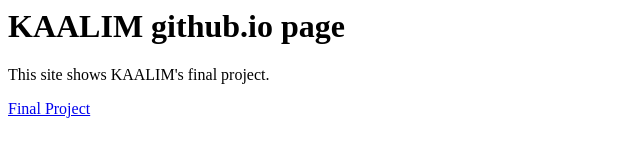
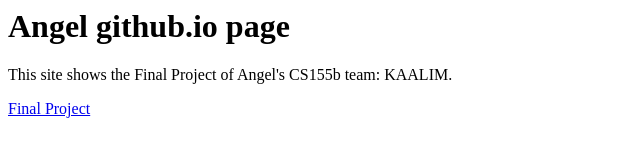
Before and after one commit to axuhs/axuhs, a plain HTML site: page index.html in a window 1280 px wide. Shown: the whole page, without its empty margins (0-640 px from the left). Drawn offline with Linux system fonts and the light colour scheme.

Commit message:
Update index.html

```diff
--- a/index.html
+++ b/index.html
@@ -1,8 +1,8 @@
 <html>
 <body>
-    <h1>KAALIM github.io page</h1>
+    <h1>Angel github.io page</h1>
     <p>
-        This site shows KAALIM's final project.
+        This site shows the Final Project of Angel's CS155b team: KAALIM.
     </p>
     <a href="FinalProject/FinalTesting.html">Final Project</a>
 </body>
```
